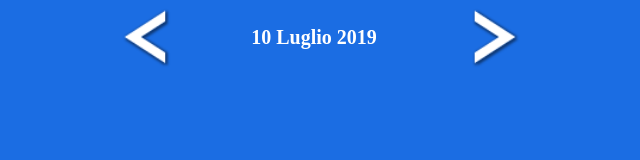
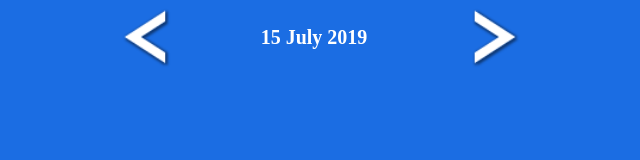
Before and after one commit to PatrizioColomba/calendar, an Angular app: page / in a window 1280 px wide. Shown: the top 160 px of the page, without its empty margins (326-966 px from the left). Built offline with nearby package versions, Linux system fonts and the light colour scheme.

Commit message:
Resolve issue #1

```diff
--- a/src/app/app.component.html
+++ b/src/app/app.component.html
@@ -3,7 +3,7 @@
 		<div class="arrow" id="prev">
 			<a href="#"><img src="../assets/prev.png" alt="next"/></a>
 		</div>
-		<div id="date">10 Luglio 2019</div>
+		<div id="date">{{date}}</div>
 		<div class="arrow" id="next">
 			<a href="#"><img src="../assets/next.png" alt="next"/></a>
 		</div>
--- a/src/app/app.component.ts
+++ b/src/app/app.component.ts
@@ -1,4 +1,5 @@
 import { Component } from '@angular/core';
+import { formatDate } from '@angular/common';
 
 @Component({
   selector: 'app-root',
@@ -6,5 +7,6 @@ import { Component } from '@angular/core';
   styleUrls: ['./app.component.css']
 })
 export class AppComponent {
-  title = 'calendar';
+   date = formatDate(new Date().toDateString(), 'dd MMMM yyyy', 'en');
+   title = 'calendar';
 }
```
